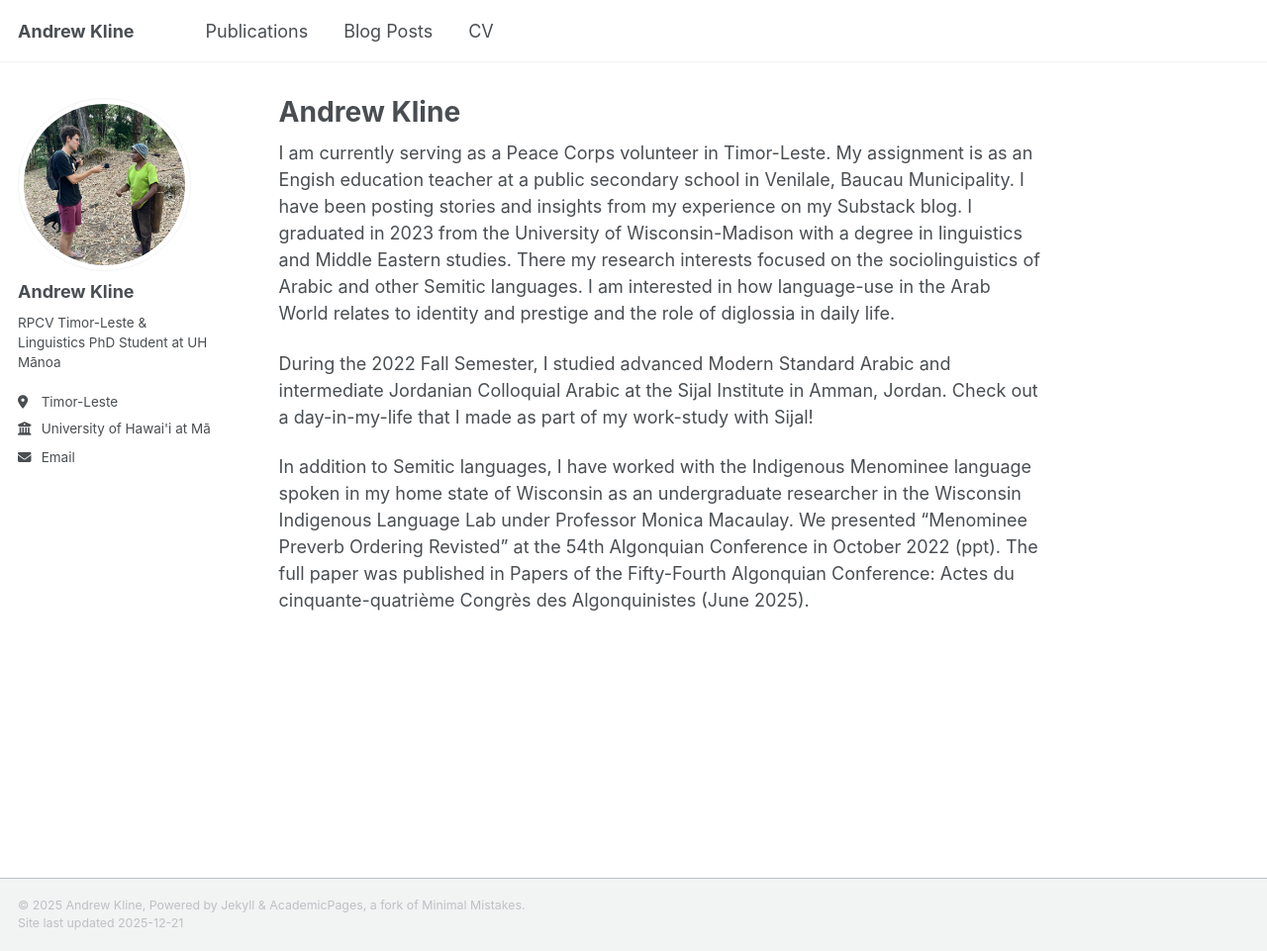
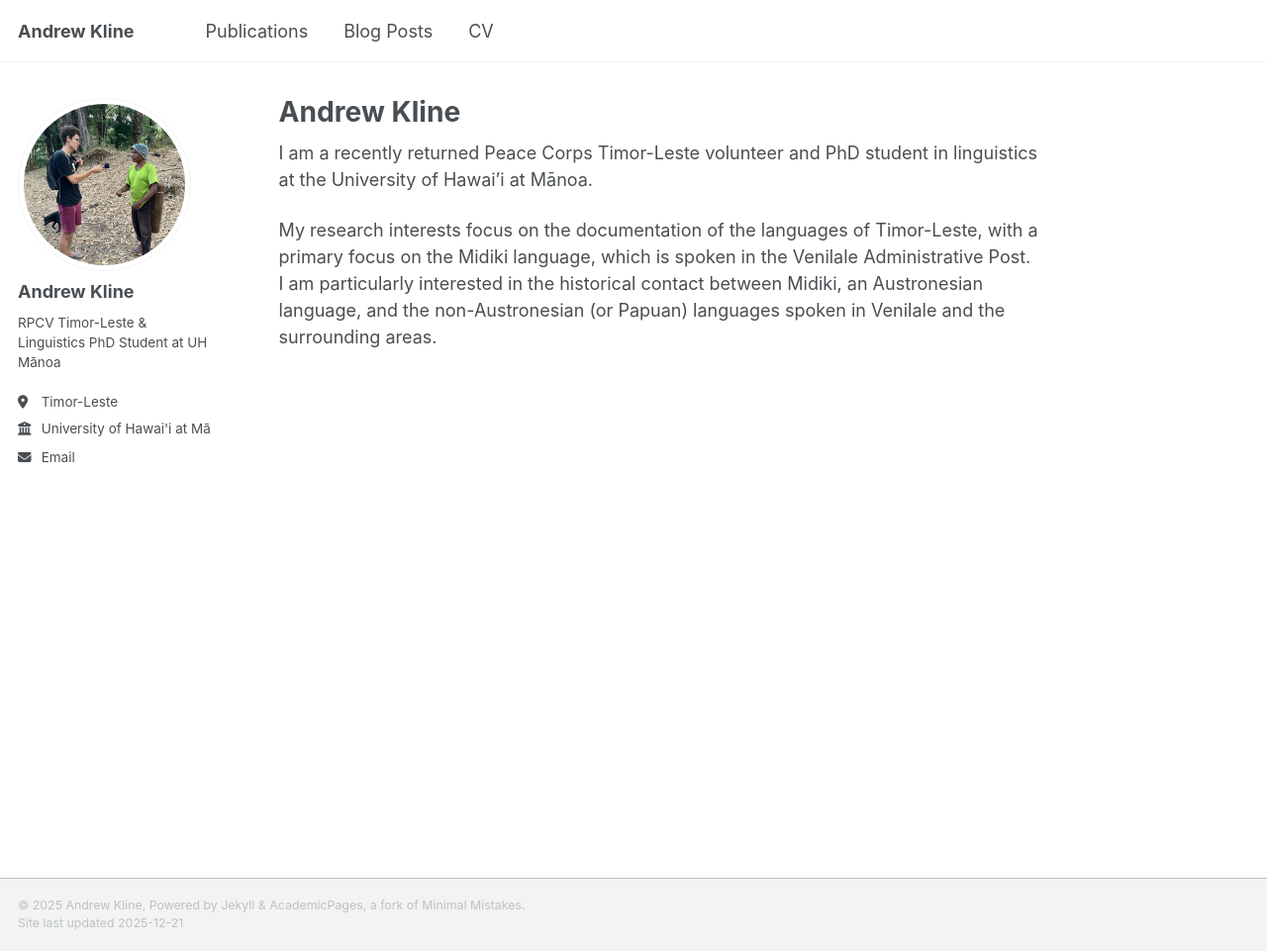
Before and after one commit to andrewlkline/andrewlkline.github.io, a Jekyll site: the page built from _pages/about.md, in a window 1280 px wide and 961 px high. Shown: the whole window at 99% size. Built offline with Jekyll 4.4.1, drawn with Linux system fonts in a browser that asks for light colours; a script that is not in the unit is left out.

Commit message:
Revise about page with new volunteer and research details
Updated personal information and research interests.

```diff
--- a/_pages/about.md
+++ b/_pages/about.md
@@ -7,10 +7,6 @@ redirect_from:
   - /about.html
 ---
 
-I am currently serving as a Peace Corps volunteer in Timor-Leste. My assignment is as an Engish education teacher at a public secondary school in Venilale, Baucau Municipality. I have been posting stories and insights from my experience on my Substack blog.
-I graduated in 2023 from the University of Wisconsin-Madison with a degree in linguistics and Middle Eastern studies. There my research interests focused on the sociolinguistics of Arabic and other Semitic languages. I am interested in how language-use in the Arab World relates to identity and prestige and the role of diglossia in daily life. <br />
+I am a recently returned Peace Corps Timor-Leste volunteer and PhD student in linguistics at the University of Hawai'i at Mānoa. <br />
 
-During the 2022 Fall Semester, I studied advanced Modern Standard Arabic and intermediate Jordanian Colloquial Arabic at the Sijal Institute in Amman, Jordan. Check out a day-in-my-life that I made as part of my work-study with Sijal! <br />
-
-
-In addition to Semitic languages, I have worked with the Indigenous Menominee language spoken in my home state of Wisconsin as an undergraduate researcher in the Wisconsin Indigenous Language Lab under Professor Monica Macaulay. We presented "Menominee Preverb Ordering Revisted" at the 54th Algonquian Conference in October 2022 (ppt). The full paper was published in Papers of the Fifty-Fourth Algonquian Conference: Actes du cinquante-quatrième Congrès des Algonquinistes (June 2025).
+My research interests focus on the documentation of the languages of Timor-Leste, with a primary focus on the Midiki language, which is spoken in the Venilale Administrative Post. I am particularly interested in the historical contact between Midiki, an Austronesian language, and the non-Austronesian (or Papuan) languages spoken in Venilale and the surrounding areas. <br />
```
